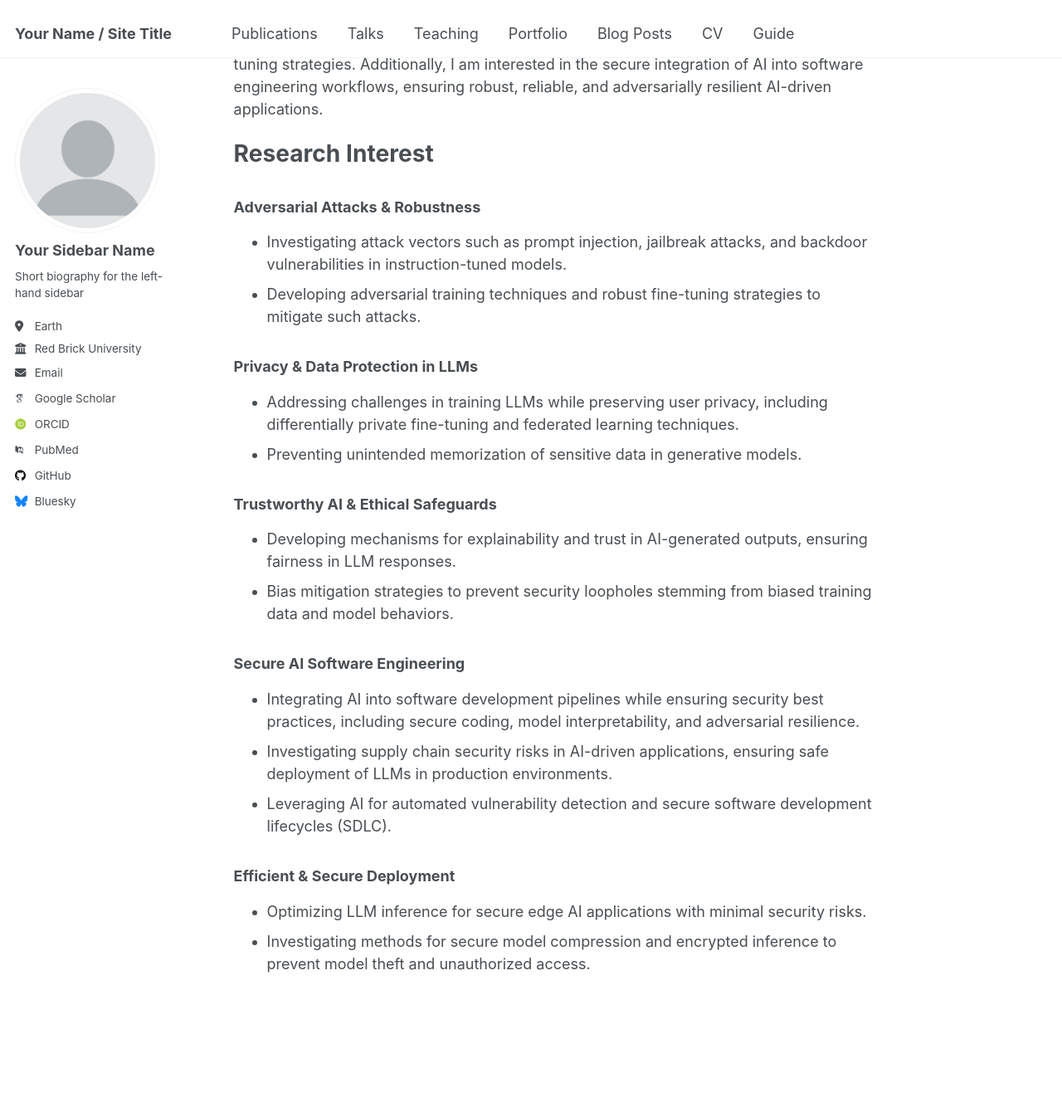
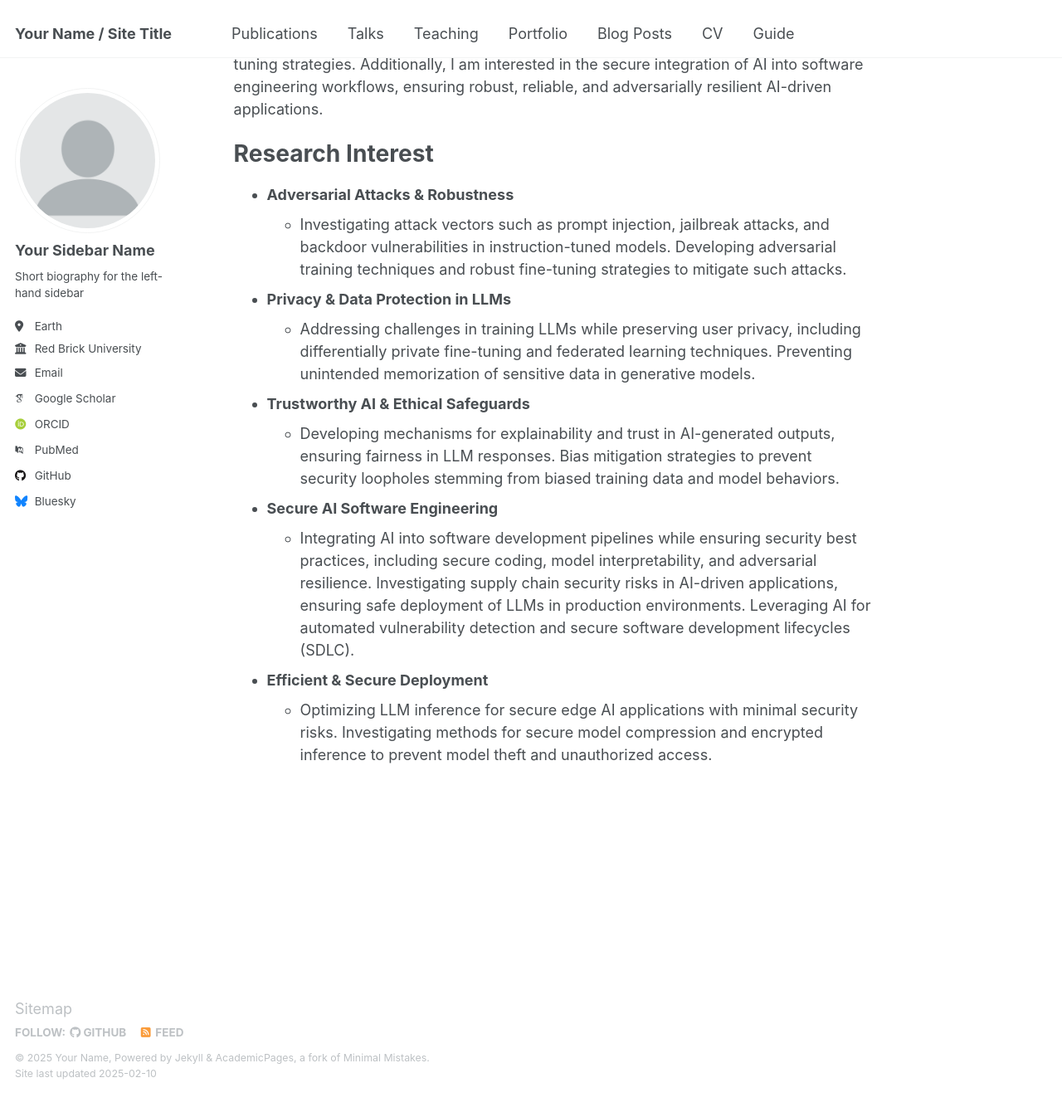
Before and after one commit to Sadik-Yasin-Eftee/Sadik-Yasin-Eftee.github.io, a Jekyll site: the page built from _pages/about.md, in a window 1280 px wide and 1400 px high, scrolled down 268 px. Shown: the top 1340 px of the window at 83% size. Built offline with Jekyll 4.4.1, drawn with Linux system fonts in a browser that asks for light colours; some web fonts are replaced.

```diff
--- a/_pages/about.md
+++ b/_pages/about.md
@@ -13,23 +13,17 @@ Currently, I am exploring security vulnerabilities in Large Language Models (LLM
 
 # Research Interest
 
-### Adversarial Attacks & Robustness
-- Investigating attack vectors such as prompt injection, jailbreak attacks, and backdoor vulnerabilities in instruction-tuned models.
-- Developing adversarial training techniques and robust fine-tuning strategies to mitigate such attacks.
+- **Adversarial Attacks & Robustness**
+  - Investigating attack vectors such as prompt injection, jailbreak attacks, and backdoor vulnerabilities in instruction-tuned models. Developing adversarial training techniques and robust fine-tuning strategies to mitigate such attacks.
 
-### Privacy & Data Protection in LLMs
-- Addressing challenges in training LLMs while preserving user privacy, including differentially private fine-tuning and federated learning techniques.
-- Preventing unintended memorization of sensitive data in generative models.
+- **Privacy & Data Protection in LLMs**
+  - Addressing challenges in training LLMs while preserving user privacy, including differentially private fine-tuning and federated learning techniques. Preventing unintended memorization of sensitive data in generative models.
 
-### Trustworthy AI & Ethical Safeguards
-- Developing mechanisms for explainability and trust in AI-generated outputs, ensuring fairness in LLM responses.
-- Bias mitigation strategies to prevent security loopholes stemming from biased training data and model behaviors.
+- **Trustworthy AI & Ethical Safeguards**
+  - Developing mechanisms for explainability and trust in AI-generated outputs, ensuring fairness in LLM responses. Bias mitigation strategies to prevent security loopholes stemming from biased training data and model behaviors.
 
-### Secure AI Software Engineering
-- Integrating AI into software development pipelines while ensuring security best practices, including secure coding, model interpretability, and adversarial resilience.
-- Investigating supply chain security risks in AI-driven applications, ensuring safe deployment of LLMs in production environments.
-- Leveraging AI for automated vulnerability detection and secure software development lifecycles (SDLC).
+- **Secure AI Software Engineering**
+  - Integrating AI into software development pipelines while ensuring security best practices, including secure coding, model interpretability, and adversarial resilience. Investigating supply chain security risks in AI-driven applications, ensuring safe deployment of LLMs in production environments. Leveraging AI for automated vulnerability detection and secure software development lifecycles (SDLC).
 
-### Efficient & Secure Deployment
-- Optimizing LLM inference for secure edge AI applications with minimal security risks.
-- Investigating methods for secure model compression and encrypted inference to prevent model theft and unauthorized access.
+- **Efficient & Secure Deployment**
+  - Optimizing LLM inference for secure edge AI applications with minimal security risks. Investigating methods for secure model compression and encrypted inference to prevent model theft and unauthorized access.
```
